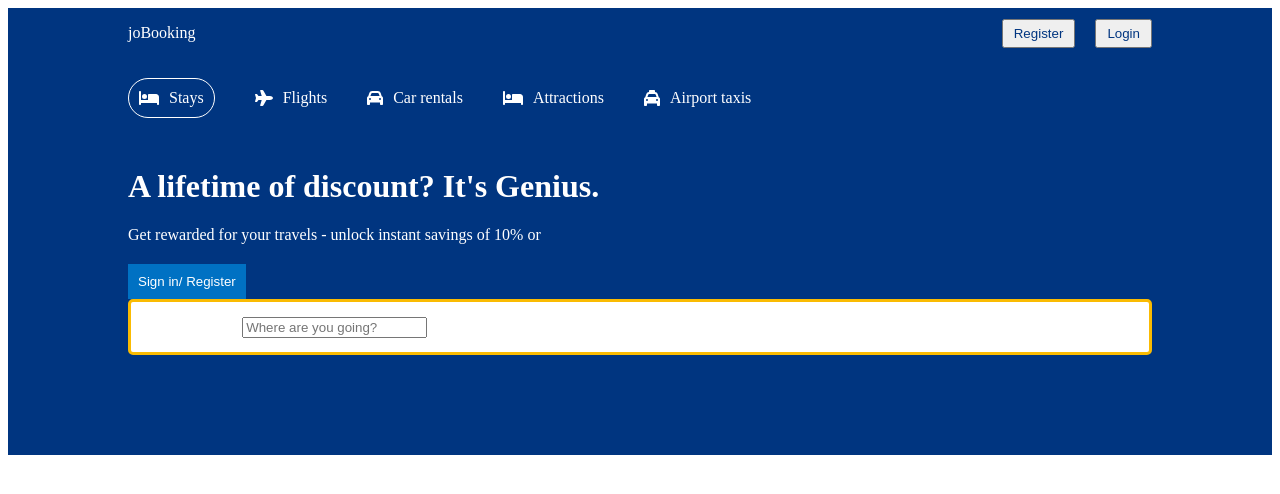
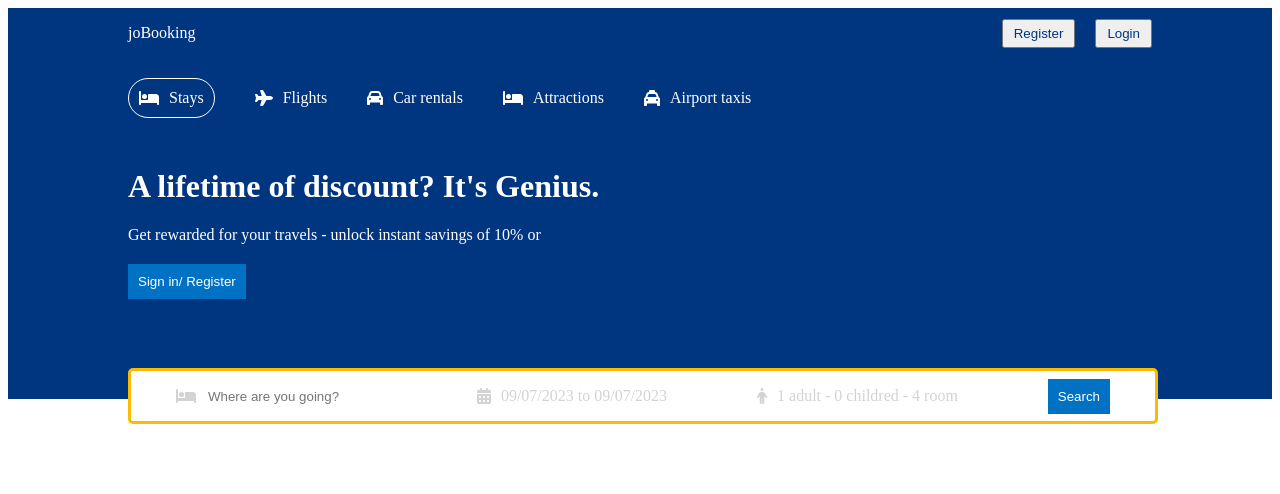
Before and after one commit to yohanes44/hotel-booking, a React (Create React App) app in the folder front/: page / in a window 1280 px wide. Shown: the top 494 px of the page. Built offline with nearby package versions, Linux system fonts and the light colour scheme.

Commit message:
header completed

```diff
--- a/front/package.json
+++ b/front/package.json
@@ -13,11 +13,13 @@
     "@types/react": "^18.0.28",
     "@types/react-dom": "^18.0.11",
     "@vitejs/plugin-react": "^4.0.0",
+    "date-fns": "^2.30.0",
     "eslint": "^8.38.0",
     "eslint-plugin-react": "^7.32.2",
     "eslint-plugin-react-hooks": "^4.6.0",
     "eslint-plugin-react-refresh": "^0.3.4",
     "react": "^18.2.0",
+    "react-date-range": "^1.4.0",
     "react-dom": "^18.2.0",
     "react-router-dom": "^6.15.0",
     "react-scripts": "5.0.1",
--- a/front/src/components/header/Header.jsx
+++ b/front/src/components/header/Header.jsx
@@ -3,32 +3,73 @@ import { FontAwesomeIcon } from '@fortawesome/react-fontawesome'
 import React from 'react'
 
 
-import "./header.scss"
 
 
+import { DateRange } from "react-date-range"
+import { format } from "date-fns"
+
+import "./header.scss"
+import { useState } from 'react'
+
+
+import 'react-date-range/dist/styles.css'; // main style file
+import 'react-date-range/dist/theme/default.css'; // theme css file
+
 export default function Header() {
+
+    const [date, setDate] = useState(
+        [
+            {
+                startDate: new Date(),
+                endDate: new Date(),
+                key: "selection"
+            }
+        ])
+
+    const [openDate, setOpenDate] = useState(false);
+    const [options, setOptions] = useState(
+        {
+            adults: 1,
+            children: 0,
+            room: 4
+        }
+    )
+
+    const [openOption, setOpenOption] = useState(false);
+
+    const optionCounter = (name, operation)=>{
+
+                setOptions((prev) => {
+                    return {
+                        ...prev, [name]: (operation == "i") ? options[name] ++ : options[name] --
+                    }
+                })
+
+    }
+
+
     return (
         <div className='header'>
             <div className="headerContainer">
                 <div className="headerList">
                     <div className="headerListItem active">
-                <FontAwesomeIcon  icon={faBed} />
+                        <FontAwesomeIcon icon={faBed} />
                         <span>Stays</span>
                     </div>
                     <div className="headerListItem">
-                <FontAwesomeIcon  icon={faPlane} />
+                        <FontAwesomeIcon icon={faPlane} />
                         <span>Flights</span>
                     </div>
                     <div className="headerListItem">
-                <FontAwesomeIcon  icon={faCar} />
+                        <FontAwesomeIcon icon={faCar} />
                         <span>Car rentals</span>
                     </div>
                     <div className="headerListItem">
-                <FontAwesomeIcon  icon={faBed} />
+                        <FontAwesomeIcon icon={faBed} />
                         <span>Attractions</span>
                     </div>
                     <div className="headerListItem">
-                <FontAwesomeIcon  icon={faTaxi} />
+                        <FontAwesomeIcon icon={faTaxi} />
                         <span>Airport taxis</span>
                     </div>
                 </div>
@@ -38,17 +79,75 @@ export default function Header() {
                 </p>
                 <button className="headerButton">Sign in/ Register</button>
                 <div className="headerSearch">
-            <div className="headerSearchIcon">
-                <FontAwesomeIcon icon={faBed}  className="headerIcon"/>
+                    <div className="headerSearchItem">
+                        <FontAwesomeIcon icon={faBed} className="headerIcon" />
                         <input type="text" placeholder='Where are you going?' className='headerSearchInput' />
                     </div>
-            <div className="headerSearchIcon">
-                <FontAwesomeIcon icon={faCalendarDays}  className="headerIcon"/>
-                 <span className='headerSearchText'>date to date</span>
+                    <div className="headerSearchItem">
+                        <FontAwesomeIcon icon={faCalendarDays} className="headerIcon" />
+                        <span onClick={()=> setOpenDate(!openDate)} className='headerSearchText'>{`${format(date[0].startDate, "MM/dd/yyyy")} to  ${format(date[0].endDate, "MM/dd/yyyy")}  `}</span>
+                        {openDate && <DateRange
+                            editableDateInputs={true}
+                            ranges={date}
+                            onChange={(ranges) => {
+                                setDate([ranges.selection])
+                            }}
+                            moveRangeOnFirstSelection={false}
+
+                            className='date'
+                        />}
+
                     </div>
-            <div className="headerSearchIcon">
-                <FontAwesomeIcon icon={faPerson}  className="headerIcon"/>
-                <span className='headerSearchText'>2 adults 2 children 1 room</span>
+                    <div className="headerSearchItem">
+                        <FontAwesomeIcon icon={faPerson} className="headerIcon" />
+                        <span onClick={()=> setOpenOption(!openOption) } className='headerSearchText'>{`${options.adults} adult - ${options.children} childred - ${options.room} room`}</span>
+
+                        {
+                            openOption &&
+                        <div className='options'>
+
+                                <div className='optionItem'>
+                                    <span>Adult</span>
+                                    <div className="optionCounter">
+                                        <button className='counterButton' onClick={()=>
+                                            optionCounter('adults', "i")
+                                        } >+</button>
+                                        <span>{options.adults}</span>
+                                        <button className="counterButton" onClick={()=>
+                                            optionCounter('adults', "d")
+                                        } disabled={options.adults <= 1} >-</button>
+                                    </div>
+                                </div>
+                                <div className="optionItem">
+                                    <span>Children</span>
+                                    <div className="optionCounter">
+                                        <button className='counterButton' onClick={()=>
+                                            optionCounter('children', "i")
+                                        } >+</button>
+                                        <span>{options.children}</span>
+                                        <button className='counterButton' onClick={()=>
+                                            optionCounter('children', "d")
+                                        } disabled={options.children < 1} >-</button>
+                                    </div>
+                                </div>
+                                <div className="optionItem">
+                                    <span>Room</span>
+                                    <div className="optionCounter">
+                                        <button className='counterButton' onClick={()=>
+                                            optionCounter('room', "i")
+                                        } >+</button>
+                                        <span>{options.room}</span>
+                                        <button className='counterButton' onClick={()=>
+                                            optionCounter('room', "d")
+                                        } disabled={options.room < 1} >-</button>
+                                    </div>
+                                </div>
+                        </div>
+                        }
+
+                    </div>
+                    <div className="headerSearchItem">
+                        <button className="headerButton">Search</button>
                     </div>
                 </div>
 
--- a/front/src/components/header/header.scss
+++ b/front/src/components/header/header.scss
@@ -5,13 +5,14 @@
     color: white;
     display: flex;
     justify-content: center;
-
+    position: relative;
+    // border: 2px solid red;
 
     .headerContainer{
         width: 100%;
         max-width: 1024px;
         margin: 20px 0px 100px 0px;
-
+        // border: 2px solid green;
 
         .headerList{
             display: flex;
@@ -55,16 +56,87 @@
             justify-content: space-around   ;
             padding: 10px 0px;
             border-radius: 5px;
-
+            position: absolute;
+            bottom: -25px;
+            width: 100%;
+            max-width: 1024px;
             // width: 100%;
             // min-width: 1024px;
             // padding: 10px;
 
             .headerSearchItem{
                 // color: black;
+                display: flex;
+                align-items: center;
+                gap: 10px;
+                position: relative;
+
+
+                .headerSearchInput{
+
+                    border: none;
+                    outline: none;
+                }
+
                 .headerIcon{
                     color: lightgray;
                 }
+
+                .headerSearchText{
+                    color: lightgray;
+                    cursor: pointer;
+                }
+
+                .date{
+                    position: absolute;
+                    top:33px;
+                }
+
+                .options{
+
+                        position: absolute;
+                        top: 35px;
+                        background-color: white;
+                        color: gray;
+                        border-radius: 5px;
+                        --webkit-box-shadow: 2px 4px 10px 1px rgba(0, 0,0,0.47);
+                        box-shadow: 2px 4px 10px 1px rgba(201,201,201, 0.47);
+                        // border: 1px solid red;
+
+                    .optionItem{
+                        width: 200px;
+                        display: flex;
+                        justify-content: space-between;
+                        margin: 10px;
+
+                        .optionCounter{
+                            display: flex;
+                            align-items: center;
+                            gap: 10px;
+                            font-size: 12px;
+                            color: black;
+
+                            .counterButton{
+                                width: 30px;
+                                height: 30px;
+                                border: 1px solid #0071c2;
+                                cursor: pointer;
+                                background-color: white;
+                            }
+                        }
+                        // span{
+                        //     color: #003580;
+                        // }
+
+                        // .optionItem{
+                        //     display: flex;
+                        //     justify-content: space-between;
+                        //     margin: 10px;
+                        // }
+                    }
+                }
+
+
             }
         }
     }
```
Also changed, not shown: 1 other file (tests, documents, lock files or other folders). Lines whose indentation alone changed are shown as unchanged.
